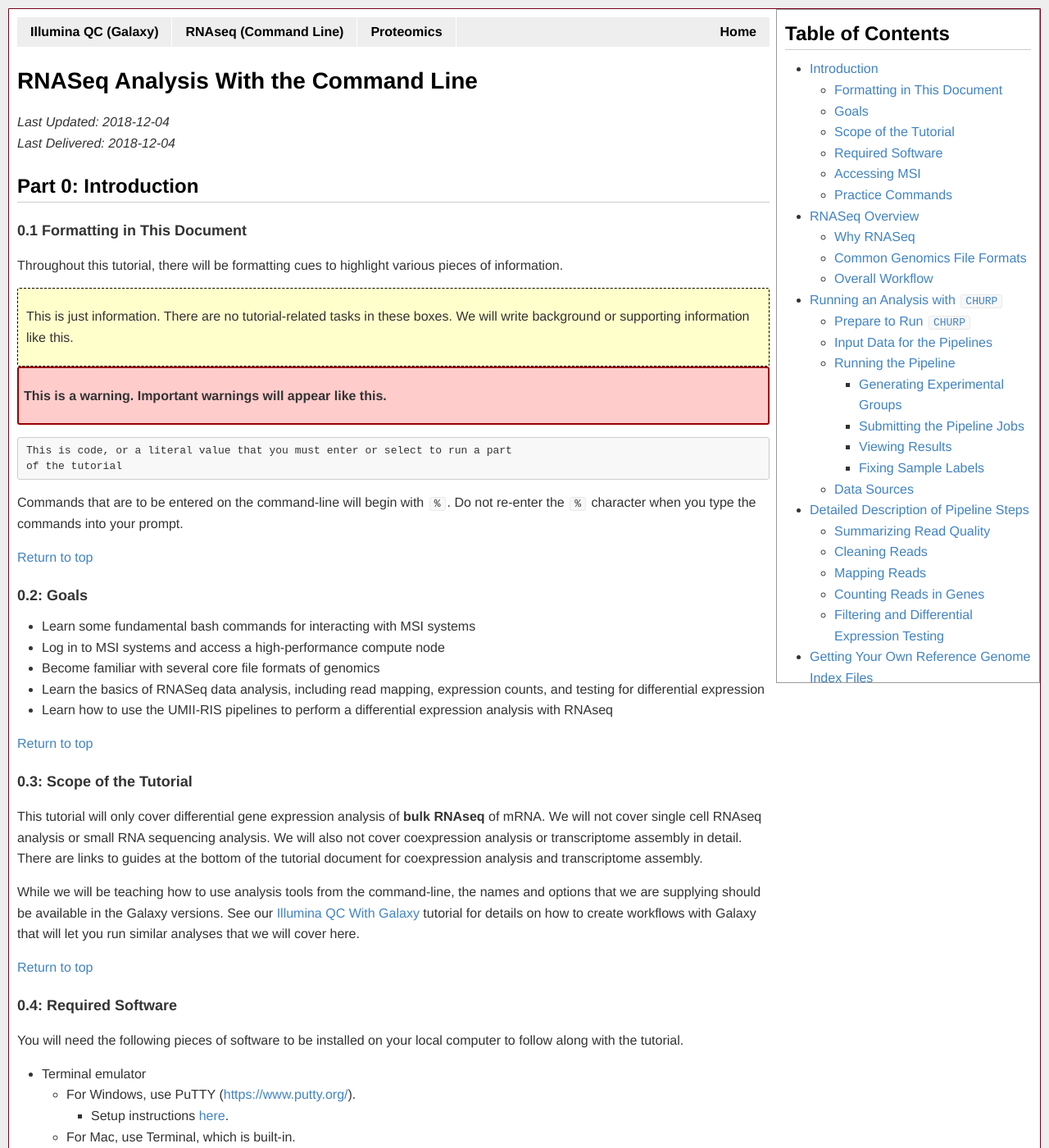
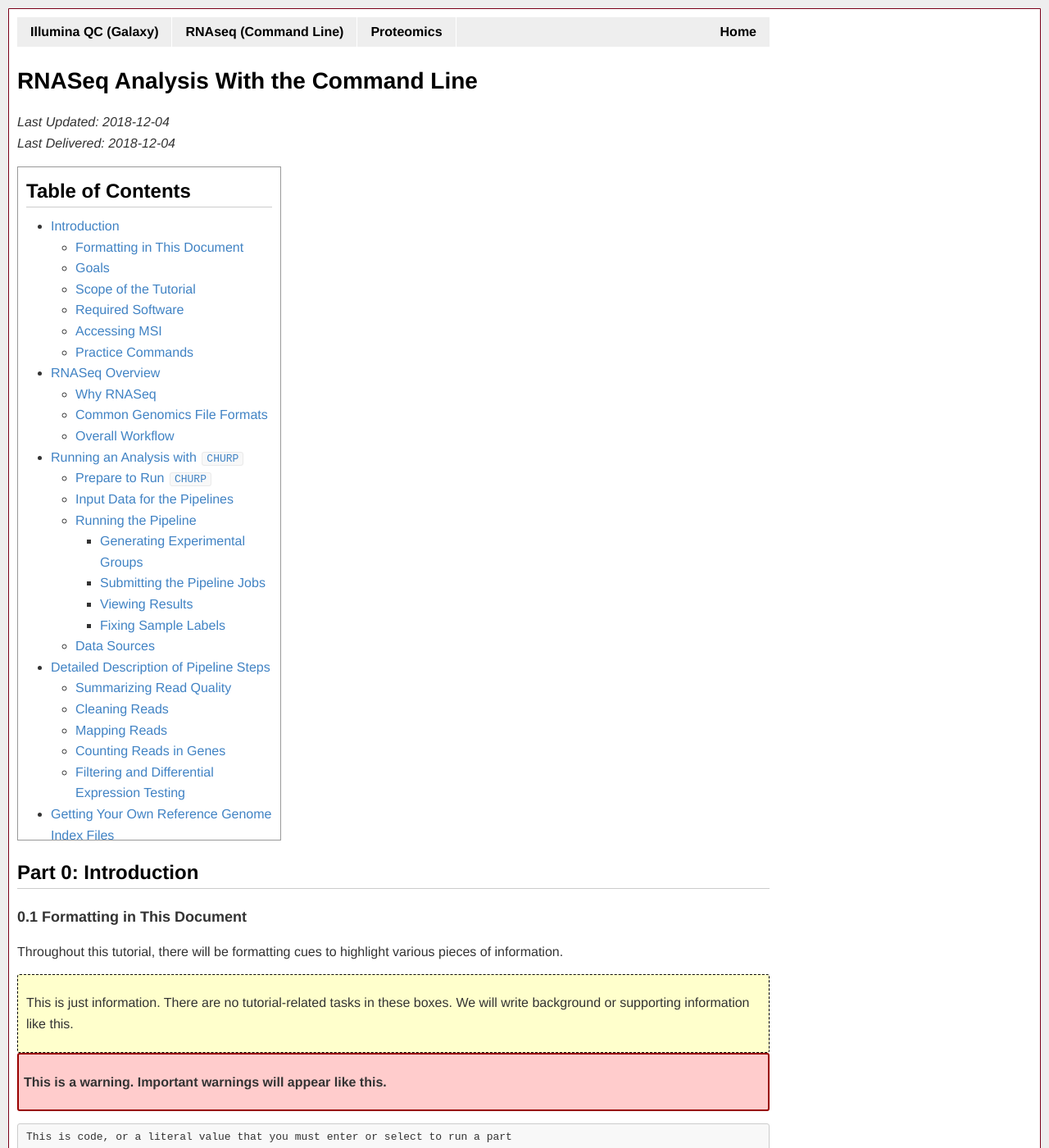
Before and after one commit to msi-ris/Tutorials, a Jekyll site: the page built from rnaseq_cmd.md, in a window 1280 px wide and 1400 px high. Shown: the whole window at 82% size. Built offline with Jekyll 4.4.1, drawn with Linux system fonts in a browser that asks for light colours.

Commit message:
Update layout

```diff
--- a/css/main.css
+++ b/css/main.css
@@ -32,7 +32,8 @@ body {
     border-style:none;
 }
 #navdiv {
-    position:absolute;
+    position:-webkit-sticky;
+    position:sticky;
     top:0px;
     right:0px;
     padding:10px;
```
